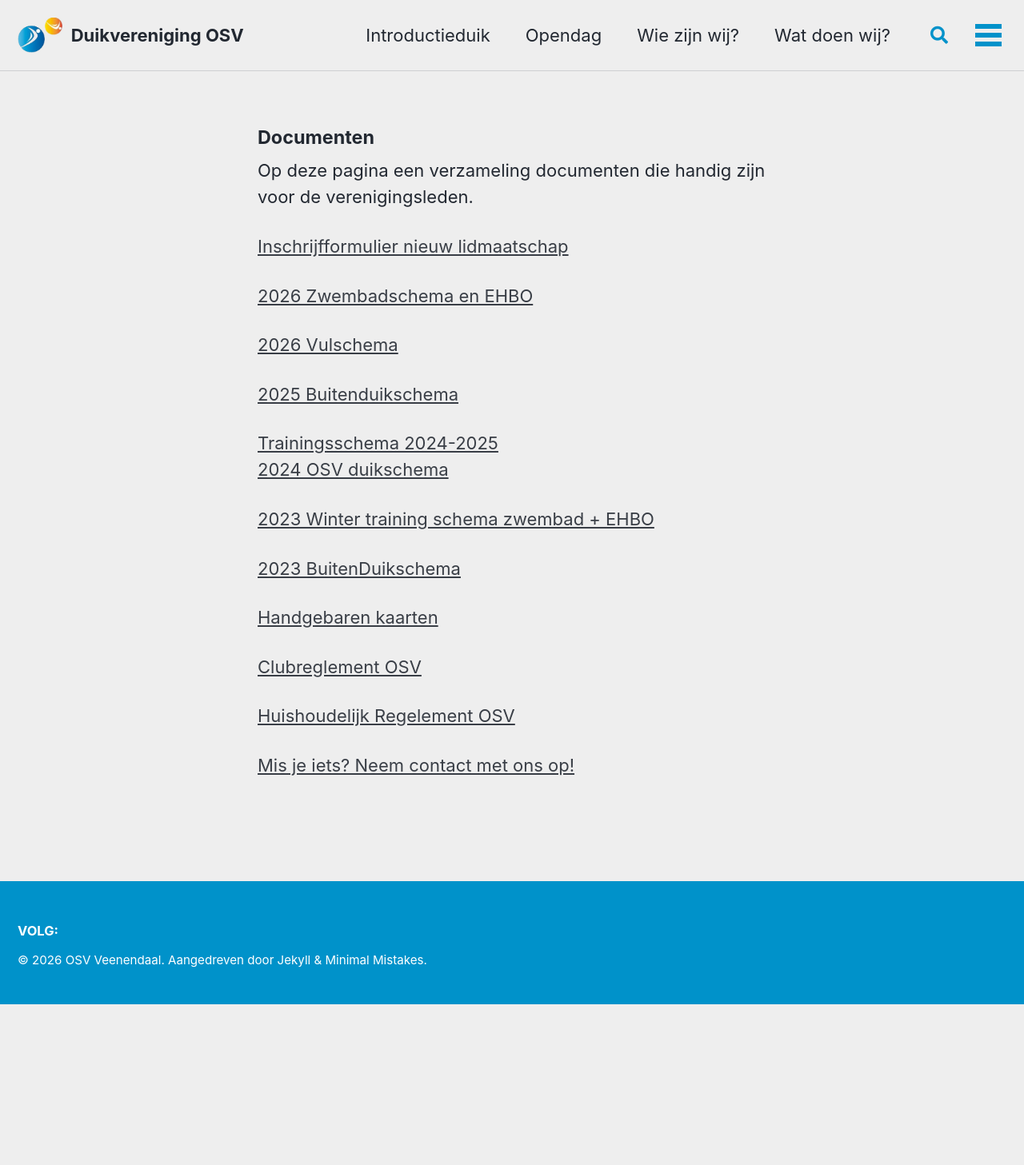
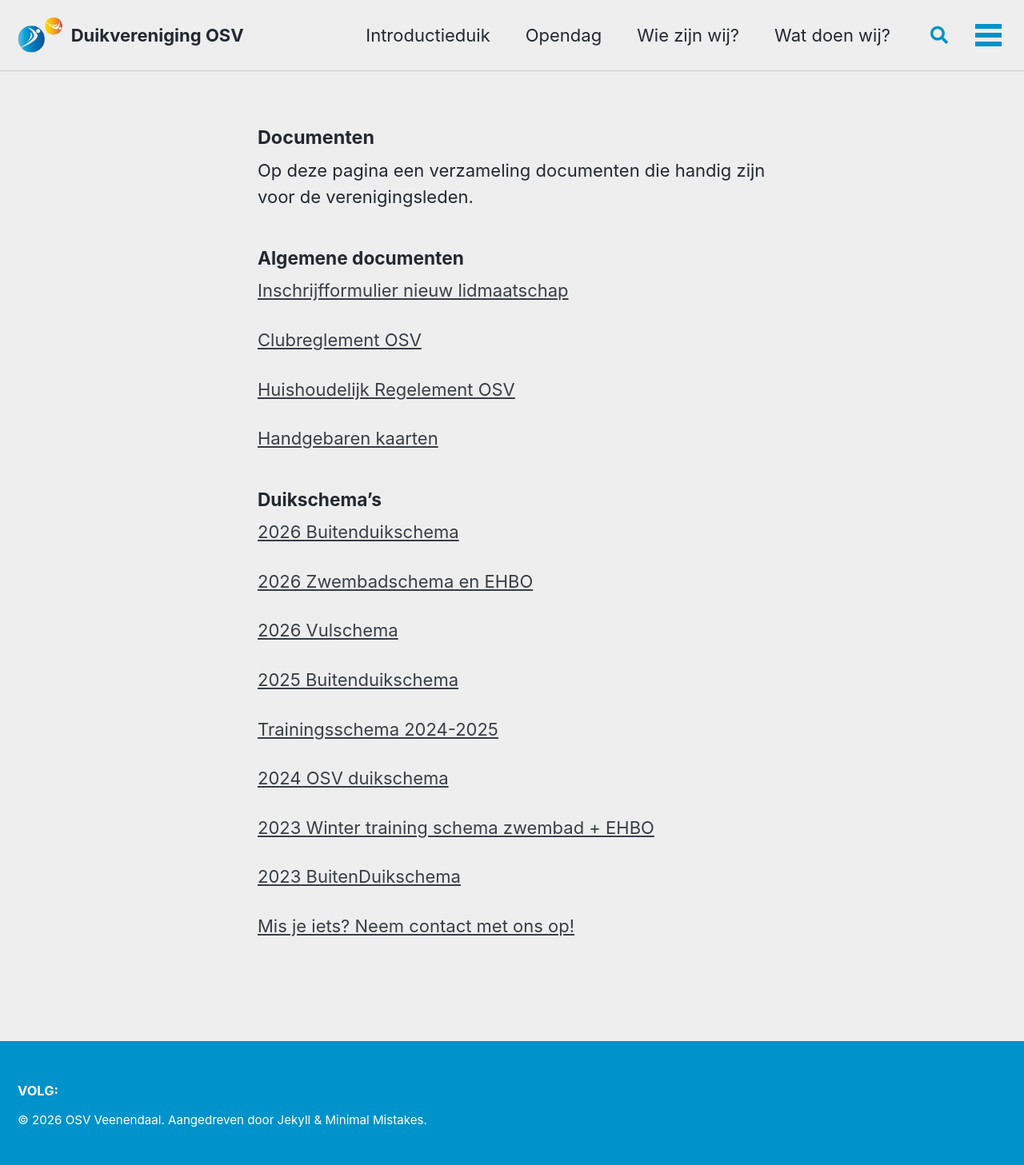
Before and after one commit to walthertimmer/osvveenendaal.nl, a Jekyll site: the page built from _pages/documenten.md, in a window 1280 px wide. Shown: the whole page at 80% size. Built offline with Jekyll 4.4.1, drawn with Linux system fonts in a browser that asks for light colours; cached includes are drawn as plain includes; before the commit the page ends 1256 px from its top, so only the background shows below that.

Commit message:
correctie opzet docs

```diff
--- a/_pages/documenten.md
+++ b/_pages/documenten.md
@@ -10,25 +10,32 @@ description: "Op deze pagina een verzameling documenten die handig zijn voor de
 
 Op deze pagina een verzameling documenten die handig zijn voor de verenigingsleden.
 
+##### Algemene documenten
+
 [Inschrijfformulier nieuw lidmaatschap](/assets/docs/Inschrijfformulier_Lidmaatschap_OSV_Veenendaal_2026-01.pdf)
+
+[Clubreglement OSV](/assets/docs/Clubreglement_OSV.pdf)
+
+[Huishoudelijk Regelement OSV](/assets/docs/Huishoudelijk_Regelement_OSV.pdf)
+
+[Handgebaren kaarten](/assets/docs/kaartjes_handsignalen.pdf)
+
+##### Duikschema's
+
+[2026 Buitenduikschema](/assets/docs/2026_buitenschema_OSV.pdf)
 
 [2026 Zwembadschema en EHBO](/assets/docs/2026_zwembadschema_reanimatie_ehbo.pdf)
 
 [2026 Vulschema](/assets/docs/vulschema_2026.pdf)
 
-[2025 Buitenduikschema](/assets/docs/2025_osv_buitenduikschema.pdf)
+[2025 Buitenduikschema](/assets/docs/2025_buitenschema_OSV.pdf)
 
 [Trainingsschema 2024-2025](/assets/docs/Trainingsschema_2024-2025_final.pdf)
-[2024 OSV duikschema](/assets/docs/osv_buitenschema_duikstekken.pdf)
+
+[2024 OSV duikschema](/assets/docs/2024_buitenschema_OSV.pdf)
 
 [2023 Winter training schema zwembad + EHBO](/assets/docs/2023_WinterSchema_Zwembadschema_Reanimatie_en_ehbo.pdf)
 
-[2023 BuitenDuikschema](/assets/docs/DUIKSTEKKEN_OSV_2023.pdf)
-
-[Handgebaren kaarten](/assets/docs/kaartjes_handsignalen.pdf)
-
-[Clubreglement OSV](/assets/docs/Clubreglement_OSV.pdf)
-
-[Huishoudelijk Regelement OSV](/assets/docs/Huishoudelijk_Regelement_OSV.pdf)
+[2023 BuitenDuikschema](/assets/docs/2023_buitenschema_OSV.pdf)
 
 [Mis je iets? Neem contact met ons op!](/contact/)
```
Also changed, not shown: 6 other files.
